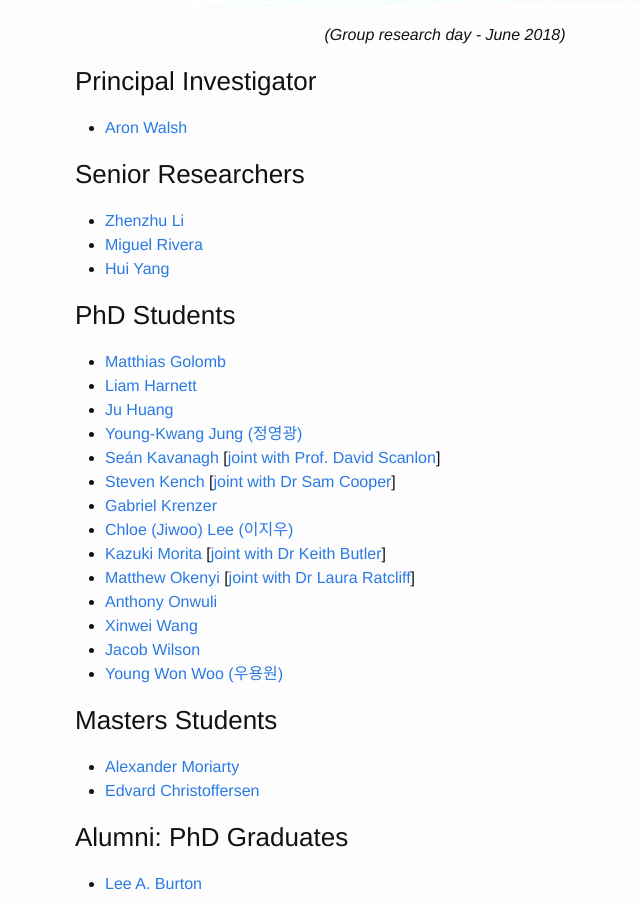
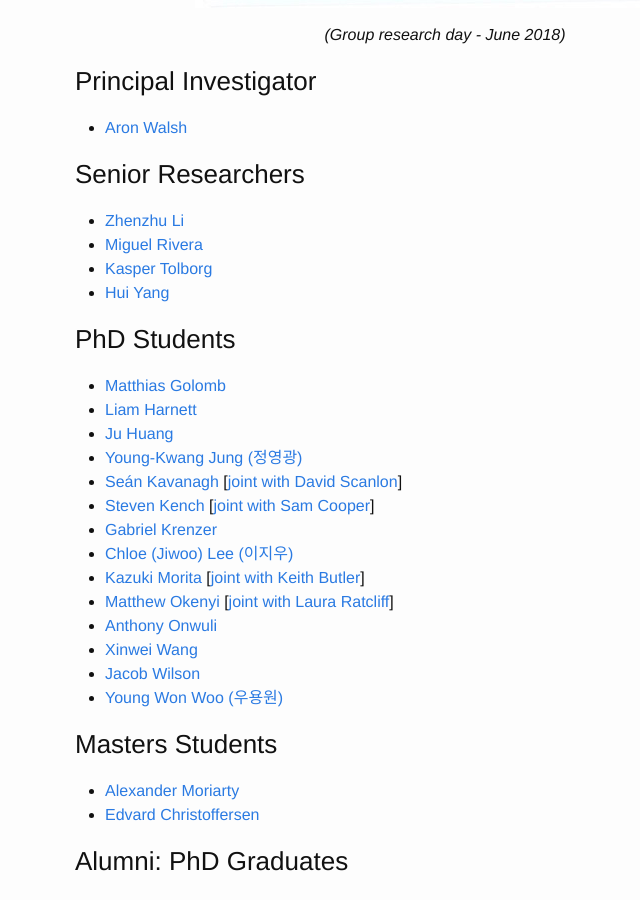
Before and after one commit to WMD-group/WMD-group.github.io, a Jekyll site: the page built from b_group.md, in a window 1280 px wide and 900 px high, scrolled down 761 px. Shown: the whole window, without its empty margins (195-835 px from the left). Built offline with Jekyll 4.4.1, drawn with Linux system fonts in a browser that asks for light colours.

Commit message:
End of 2020 Updates

```diff
--- a/b_group.md
+++ b/b_group.md
@@ -20,6 +20,7 @@ metal oxides, chalcogenides, halides, and metal-organic frameworks.
 ### Senior Researchers
 - [Zhenzhu Li](https://scholar.google.com/citations?user=zO1h0pQAAAAJ&hl=en)
 - [Miguel Rivera](https://scholar.google.co.uk/citations?user=jKqXsfAAAAAJ&hl=en)
+- [Kasper Tolborg](https://scholar.google.com/citations?user=0avXp5oAAAAJ&hl=en)
 - [Hui Yang](https://scholar.google.com/citations?hl=en&user=DyYbENEAAAAJ)
 
 ### PhD Students
@@ -27,14 +28,14 @@ metal oxides, chalcogenides, halides, and metal-organic frameworks.
 - [Liam Harnett](https://www.imperial.ac.uk/plastic-electronics-cdt)
 - [Ju Huang](https://www.chinesescholarshipcouncil.com)
 - [Young-Kwang Jung (정영광)](https://scholar.google.co.kr/citations?user=gKwOFtUAAAAJ&hl=en)
-- [Seán Kavanagh](https://scholar.google.com/citations?user=P-7ICrQAAAAJ&hl=en) [[joint with Prof. David Scanlon](https://scholar.google.co.uk/citations?user=gSPYUMAAAAAJ&hl=en&oi=ao)]
-- [Steven Kench](http://www.imperial.ac.uk/design-engineering/) [[joint with Dr Sam Cooper](http://scholar.google.co.uk/citations?user=WrXP3Q8AAAAJ&hl=en)]
+- [Seán Kavanagh](https://scholar.google.com/citations?user=P-7ICrQAAAAJ&hl=en) [[joint with David Scanlon](https://scholar.google.co.uk/citations?user=gSPYUMAAAAAJ&hl=en&oi=ao)]
+- [Steven Kench](http://www.imperial.ac.uk/design-engineering/) [[joint with Sam Cooper](http://scholar.google.co.uk/citations?user=WrXP3Q8AAAAJ&hl=en)]
 - [Gabriel Krenzer](https://faraday.ac.uk)
 - [Chloe (Jiwoo) Lee (이지우)](https://uic.yonsei.ac.kr)
-- [Kazuki Morita](https://scholar.google.com/citations?hl=en&user=rzZqLbcAAAAJ) [[joint with Dr Keith Butler](https://scholar.google.co.uk/citations?user=eruLmgUAAAAJ&hl=en&oi=ao)]
-- [Matthew Okenyi](http://www.imperial.ac.uk/theory-and-simulation-of-materials) [[joint with Dr Laura Ratcliff](https://scholar.google.co.uk/citations?hl=en&user=A1rK_5UAAAAJ)]
+- [Kazuki Morita](https://scholar.google.com/citations?hl=en&user=rzZqLbcAAAAJ) [[joint with Keith Butler](https://scholar.google.co.uk/citations?user=eruLmgUAAAAJ&hl=en&oi=ao)]
+- [Matthew Okenyi](http://www.imperial.ac.uk/theory-and-simulation-of-materials) [[joint with Laura Ratcliff](https://scholar.google.co.uk/citations?hl=en&user=A1rK_5UAAAAJ)]
 - [Anthony Onwuli](https://www.imperial.ac.uk/materials)
-- [Xinwei Wang](https://www.imperial.ac.uk/study/pg/fees-and-funding/scholarships/presidents-phd-scholarships/)
+- [Xinwei Wang](https://scholar.google.com/citations?user=Ul36LhUAAAAJ&hl=zh-CN)
 - [Jacob Wilson](https://www.imperial.ac.uk/materials)
 - [Young Won Woo (우용원)](https://scholar.google.co.uk/citations?hl=en&user=0A49DDsAAAAJ)
 
```
Also changed, not shown: _posts/2020-01-01-methods.md (+2 -2 lines), _posts/2020-01-04-solar-energy.md (+3 -3 lines), c_papers.md (+1 -1 lines).
